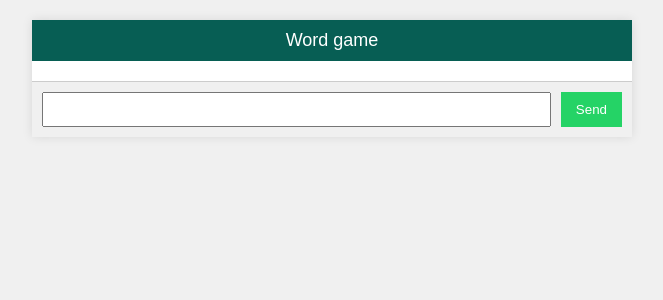
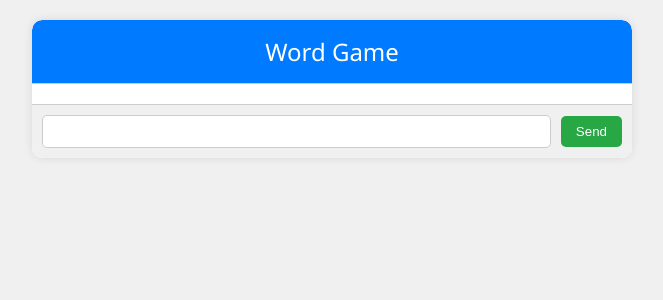
Before and after one commit to Ramachandra-2k96/Wordgame, a Django app: page /chat/ in a window 1280 px wide. Shown: the top 300 px of the page, without its empty margins (308-971 px from the left). Run offline with Django 3.2, Linux system fonts and the light colour scheme; the first user in the database is signed in; data comes from the database, SQL or seed files in the repository; data that the repository does not hold is empty.

Commit message:
better UI

```diff
--- a/myapp/templates/reg/chat.html
+++ b/myapp/templates/reg/chat.html
@@ -8,7 +8,7 @@
     <script src="https://code.jquery.com/jquery-3.6.4.min.js"></script>
     <style>
         body {
-            font-family: Arial, sans-serif;
+            font-family: 'Segoe UI', Tahoma, Geneva, Verdana, sans-serif;
             background-color: #f0f0f0;
             margin: 0;
             padding: 0;
@@ -18,13 +18,17 @@
             margin: 20px auto;
             background-color: #fff;
             box-shadow: 0 0 10px rgba(0, 0, 0, 0.1);
+            border-radius: 10px;
+            overflow: hidden;
         }
         #chat-header {
-            background-color: #075e54;
+            background-color: #007bff;
             color: #fff;
             text-align: center;
-            padding: 10px;
-            font-size: 18px;
+            padding: 15px;
+            font-size: 24px;
+            border-bottom: 1px solid #ccc;
+            border-radius: 10px 10px 0 0;
         }
         #chat-list {
             list-style-type: none;
@@ -36,121 +40,83 @@
         }
         #chat-form {
             display: flex;
-            justify-content: space-between;
+            align-items: center;
             padding: 10px;
             border-top: 1px solid #ccc;
             background-color: #f0f0f0;
+            border-radius: 0 0 10px 10px;
         }
         #user_message {
             flex: 1;
             padding: 8px;
             margin-right: 10px;
+            border: 1px solid #ccc;
+            border-radius: 5px;
+            outline: none;
         }
         #send-button {
-            background-color: #25d366;
+            background-color: #28a745;
             color: #fff;
             border: none;
             padding: 8px 15px;
             cursor: pointer;
+            border-radius: 5px;
         }
         .message-container {
             margin-bottom: 10px;
             overflow: hidden;
         }
-        .user-message {
-            float: right;
-            background-color: #dcf8c6;
+        .user-message, .computer-message, .term_message, .compliment {
+            overflow: hidden;
+            margin-bottom: 10px;
             border-radius: 10px;
-            padding: 8px;
+            padding: 12px;
             max-width: 70%;
             word-wrap: break-word;
         }
+        .user-message::after, .computer-message::after {
+            content: "";
+            display: table;
+            clear: both;
+        }
         .user-message {
             float: right;
-            background-color: #dcf8c6;
-            border-radius: 10px;
-            padding: 8px;
-            max-width: 70%;
-            word-wrap: break-word;
-            margin-left: 30%;
+            background-color: #28a745;
+            color: #fff;
         }
-
         .computer-message {
             float: left;
-            background-color: #fff;
-            border-radius: 10px;
-            padding: 8px;
-            max-width: 70%;
-            word-wrap: break-word;
-            margin-right: 30%;
+            background-color: #007bff;
+            color: #fff;
         }
-        .yy
-        {
+        .term_message {
+            background-color: #f75e5e;
+            color: #fff;
+        }
+        .compliment {
+            background-color: #f7d35e;
+            color: #fff;
+        }
+        .yy {
             text-align: left;
         }
-        .cc{
+        .cc {
             text-align: left;
         }
-.user-message,
-.computer-message {
-    overflow: hidden;
-    margin-bottom: 10px;
-}
-
-.user-message::after,
-.computer-message::after {
-    content: "";
-    display: table;
-    clear: both;
-}
-
-.user-message {
-    float: right;
-    background-color: #dcf8c6;
-    border-radius: 20px;
-    padding: 12px;
-    max-width: 70%;
-    word-wrap: break-word;
-}
-
-.computer-message {
-    float: left;
-    background-color:rgb(169, 173, 164);
-    border-radius: 20px;
-    padding: 12px;
-    max-width: 70%;
-    word-wrap: break-word;
-}
-.term_message
-{
-    background-color:rgb(247, 94, 94);
-    border-radius: 20px;
-    padding: 12px;
-    max-width: 100%;
-    word-wrap: break-word;
-}
-.compliment
-{
-    background-color:rgb(247, 211, 94);
-    border-radius: 20px;
-    padding: 12px;
-    max-width: 100%;
-    word-wrap: break-word;
-}
     </style>
 </head>
 <body>
     <div id="chat-container">
         <div id="chat-header">
-            Word game
-            <div class="cc" id ="cc"><span></span></div>
+            Word Game
+            <div class="cc" id="cc"><span></span></div>
         </div>
         <ul id="chat-list"></ul>
         <form id="chat-form">
             {% csrf_token %}
             <input type="text" id="user_message" name="user_message" required>
-             {% if valid %}
-            <button type="submit" id="send-button">Send</button>
+            {% if valid %}
+                <button type="submit" id="send-button">Send</button>
             {% endif %}
         </form>
     </div>
@@ -174,10 +140,9 @@
                                 chatList.append('<li class="message-container"><div class="computer-message">Computer : ' + data.computer_response + '</div></li>');
                                 $('#user_message').val('');
                                 chatList.scrollTop(chatList[0].scrollHeight);
-                                document.getElementById("cc").innerHTML ="<span>Computer : "+data.comp+"</span>"+"<div class='yy' id ='yy'><span>You : "+ data.usr+"</span>";
+                                document.getElementById("cc").innerHTML = "<span>Computer : " + data.comp + "</span>" + "<div class='yy' id ='yy'><span>You : " + data.usr + "</span>";
                             }
-                        }else if (data.status === 'fail')
-                        {
+                        } else if (data.status === 'fail') {
                             if (data.message && data.term_message) {
                                 var chatList = $('#chat-list');
                                 chatList.append('<li class="message-container"><div class="user-message"> You: ' + data.message + '</div></li>');
```
Also changed, not shown: db.sqlite3.
